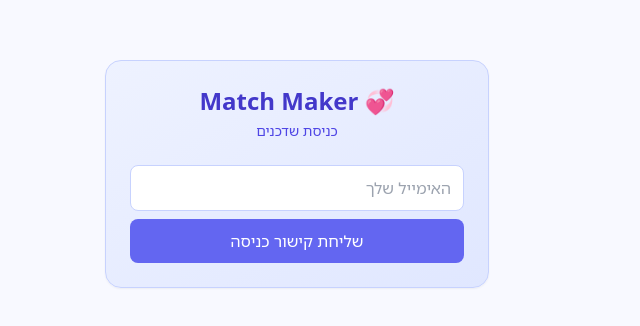
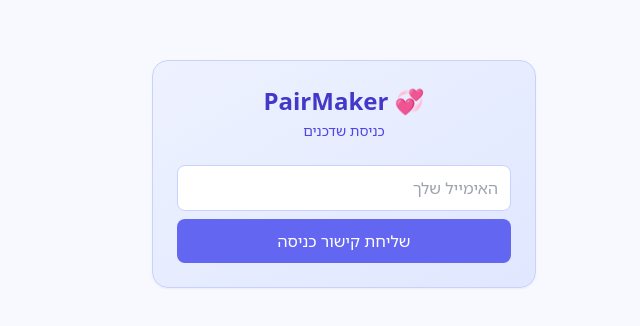
Before and after one commit to splintor/PairMaker, a Next.js app: page /signin in a window 1280 px wide. Shown: the part 226-552 px from the top of the page, without its empty margins (443-1083 px from the left). Built offline with nearby package versions, Linux system fonts and the light colour scheme; no server answers.

Commit message:
chore: rename app to PairMaker (top bar, sign-in, tab title, package name)

```diff
--- a/package.json
+++ b/package.json
@@ -1,5 +1,5 @@
 {
-  "name": "match-maker",
+  "name": "pairmaker",
   "version": "0.1.0",
   "private": true,
   "prisma": {
--- a/src/app/(auth)/signin/page.tsx
+++ b/src/app/(auth)/signin/page.tsx
@@ -6,7 +6,7 @@ export default function SignInPage() {
   return (
     <main className="min-h-screen flex items-center justify-center p-6">
       <div className="w-full max-w-sm rounded-xl2 border border-brand-200 bg-gradient-to-br from-brand-50 to-brand-100 p-6 shadow-sm">
-        <h1 className="text-2xl font-extrabold text-brand-700 text-center">💞 Match Maker</h1>
+        <h1 className="text-2xl font-extrabold text-brand-700 text-center">💞 PairMaker</h1>
         <p className="text-center text-sm text-brand-600 mt-1 mb-6">כניסת שדכנים</p>
 
         {googleEnabled && (
--- a/src/app/layout.tsx
+++ b/src/app/layout.tsx
@@ -2,7 +2,7 @@ import type { Metadata } from "next";
 import "./globals.css";
 
 export const metadata: Metadata = {
-  title: "Match Maker",
+  title: "PairMaker",
   description: "מערכת ניהול מועמדים לשידוך",
 };
 
--- a/src/components/TopNav.tsx
+++ b/src/components/TopNav.tsx
@@ -7,7 +7,7 @@ export function TopNav({ ctx }: { ctx: ActiveContext }) {
   return (
     <header className="flex items-center justify-between border-b border-slate-200 bg-white px-4 py-3">
       <nav className="flex items-center gap-5 text-sm">
-        <span className="text-lg font-extrabold text-brand-700">💞 Match Maker</span>
+        <span className="text-lg font-extrabold text-brand-700">💞 PairMaker</span>
         <Link href="/app/candidates" className="font-medium text-brand-700">
           מועמדים
         </Link>
```
